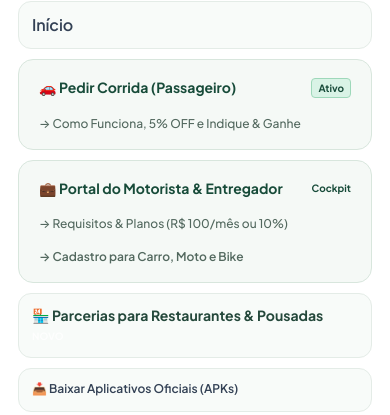
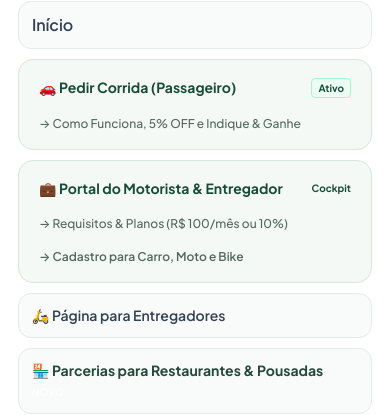
Before and after one commit to alansmorais/-vaicar-app, a React (Vite) app: page / in a window 390 px wide. Both pictures are taken after a click on the button 340 px from the left and 36 px from the top of the page. Shown: the part 197-612 px from the top of the page. Built offline with nearby package versions, Linux system fonts and the light colour scheme; no server answers.

Commit message:
fix(web): route public navigation to dedicated audience pages

```diff
--- a/web/src/components/Navbar.tsx
+++ b/web/src/components/Navbar.tsx
@@ -52,7 +52,7 @@ export const Navbar: React.FC = () => {
             <a href="/#como-funciona" className="px-3 py-2 text-sm font-semibold transition-colors">Como Funciona</a>
             <Link to="/como-funciona/motorista" className="px-3 py-2 text-sm font-semibold transition-colors">Para Motoristas</Link>
             <Link to="/parcerias" className="px-3 py-2 text-sm font-semibold transition-colors">Para Empresas</Link>
-            <a href="/#lista-espera" className="px-3 py-2 text-sm font-semibold transition-colors">Entregas</a>
+            <Link to="/como-funciona/entregador" className="px-3 py-2 text-sm font-semibold transition-colors">Entregas</Link>
             <a href="/#faq" className="px-3 py-2 text-sm font-semibold transition-colors">Sobre</a>
             <a href="https://chat.whatsapp.com/IkPEGc6SjNE8f1NIOHUCV3" target="_blank" rel="noopener noreferrer" className="px-3 py-2 text-sm font-semibold transition-colors">Contato</a>
           </div>
@@ -161,7 +161,7 @@ export const Navbar: React.FC = () => {
           {/* Passageiro Mobile Group */}
           <div className="space-y-1 bg-slate-950/60 p-2 rounded-xl border border-slate-800">
             <Link
-              to="/passenger"
+              to="/como-funciona/passageiro"
               onClick={() => setMobileMenuOpen(false)}
               className="flex items-center justify-between px-2.5 py-2 rounded-lg text-sm font-bold text-emerald-700 dark:text-emerald-400 hover:bg-slate-100 dark:hover:bg-slate-800"
             >
@@ -180,7 +180,7 @@ export const Navbar: React.FC = () => {
           {/* Motorista & Entregador Mobile Group */}
           <div className="space-y-1 bg-slate-950/60 p-2 rounded-xl border border-slate-800">
             <Link
-              to="/driver"
+              to="/como-funciona/motorista"
               onClick={() => setMobileMenuOpen(false)}
               className="flex items-center justify-between px-2.5 py-2 rounded-lg text-sm font-bold !text-[#174b39] hover:bg-emerald-50"
             >
@@ -202,6 +202,14 @@ export const Navbar: React.FC = () => {
               → Cadastro para Carro, Moto e Bike
             </Link>
           </div>
+
+          <Link
+            to="/como-funciona/entregador"
+            onClick={() => setMobileMenuOpen(false)}
+            className="block px-3 py-2.5 rounded-xl text-sm font-semibold text-emerald-800 hover:bg-emerald-50"
+          >
+            🛵 Página para Entregadores
+          </Link>
 
           {/* Parcerias Comerciais Mobile Group */}
           <Link
```
